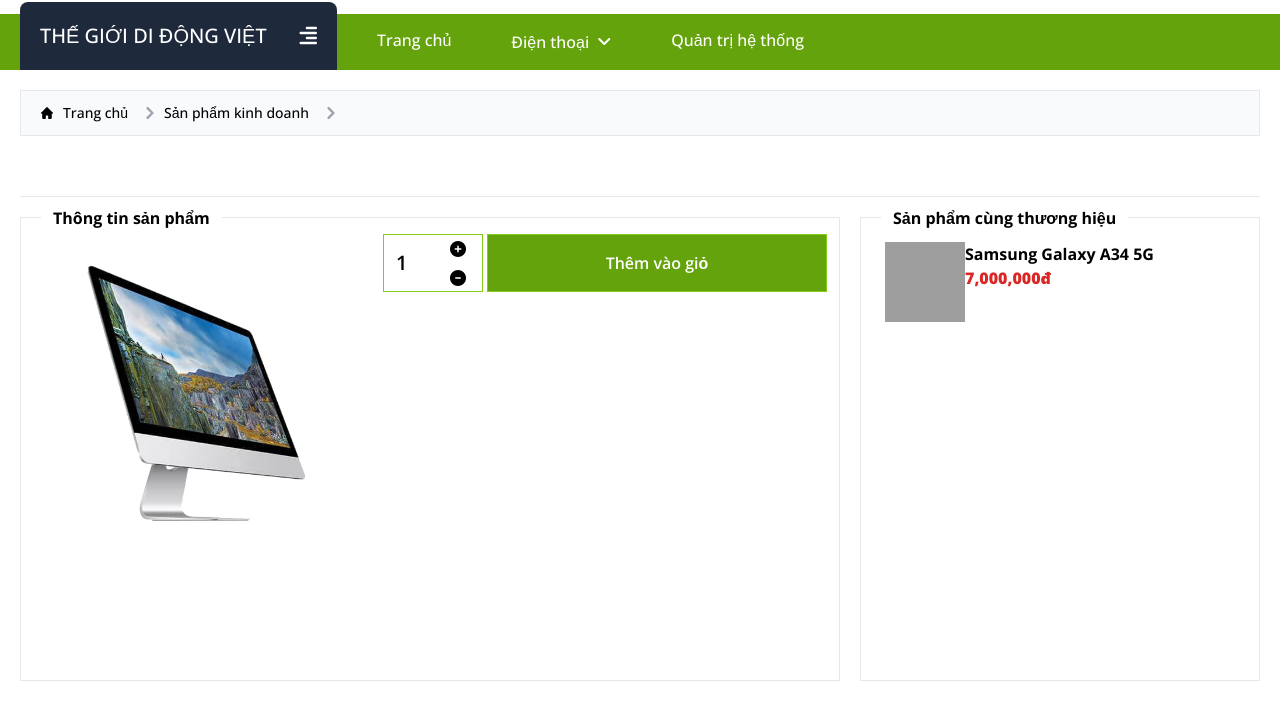
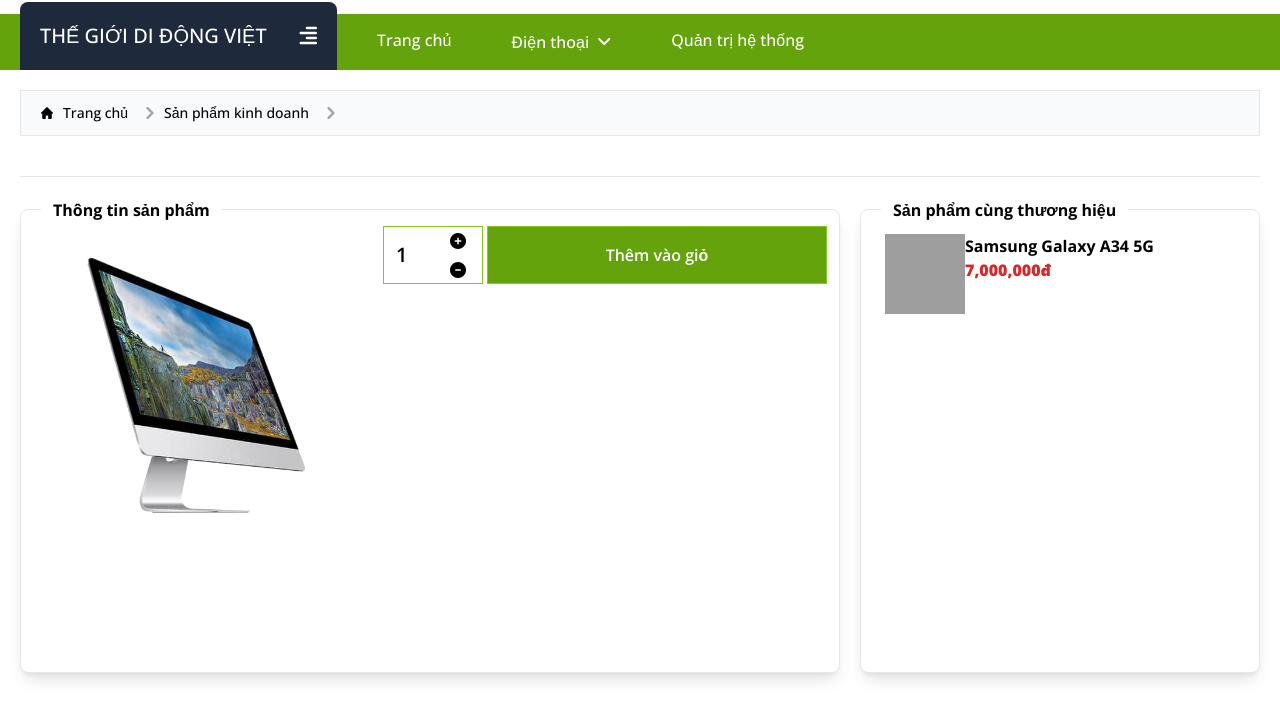
Before and after one commit to truyenlm16111992/cyberphoneshop, a website with bundled scripts: page app/views/product.html in a window 1280 px wide. Shown: the part 106-826 px from the top of the page. Built offline with nearby package versions, Linux system fonts and the light colour scheme; grey boxes are pictures that could not be loaded.

Commit message:
change background product page

```diff
--- a/app/views/product.html
+++ b/app/views/product.html
@@ -443,11 +443,11 @@
             </nav>
         </div>
     </section>
-    <section id="product-info" class="product-info">
-        <div class="container mx-auto p-5">
+    <section id="product-info" class="product-info ">
+        <div class="container mx-auto px-5">
             <h3 class="product-info__item font-bold text-4xl pb-5" name="name"></h3>
-            <div class="product-info__content grid grid-cols-6 gap-5 border-t py-5">
-                <div class="col-span-4 flex relative border bg-white">
+            <div class="product-info__content grid grid-cols-6 gap-5 border-t py-8">
+                <div class="col-span-4 flex relative border rounded-lg shadow-lg bg-white">
                     <h6 class="absolute z-20 -translate-y-1/2 translate-x-5 font-bold bg-white px-3">Thông tin sản phẩm
                     </h6>
                     <div class="py-3 w-[350px] h-[350px]">
@@ -496,7 +496,7 @@
                         </div>
                     </div>
                 </div>
-                <div class="col-span-2 relative border bg-white h-[464px]">
+                <div class="col-span-2 relative border rounded-lg shadow-lg bg-white h-[464px]">
                     <h6 class="absolute z-20 -translate-y-1/2 translate-x-5 font-bold bg-white px-3">Sản phẩm cùng
                         thương hiệu
                     </h6>
```
